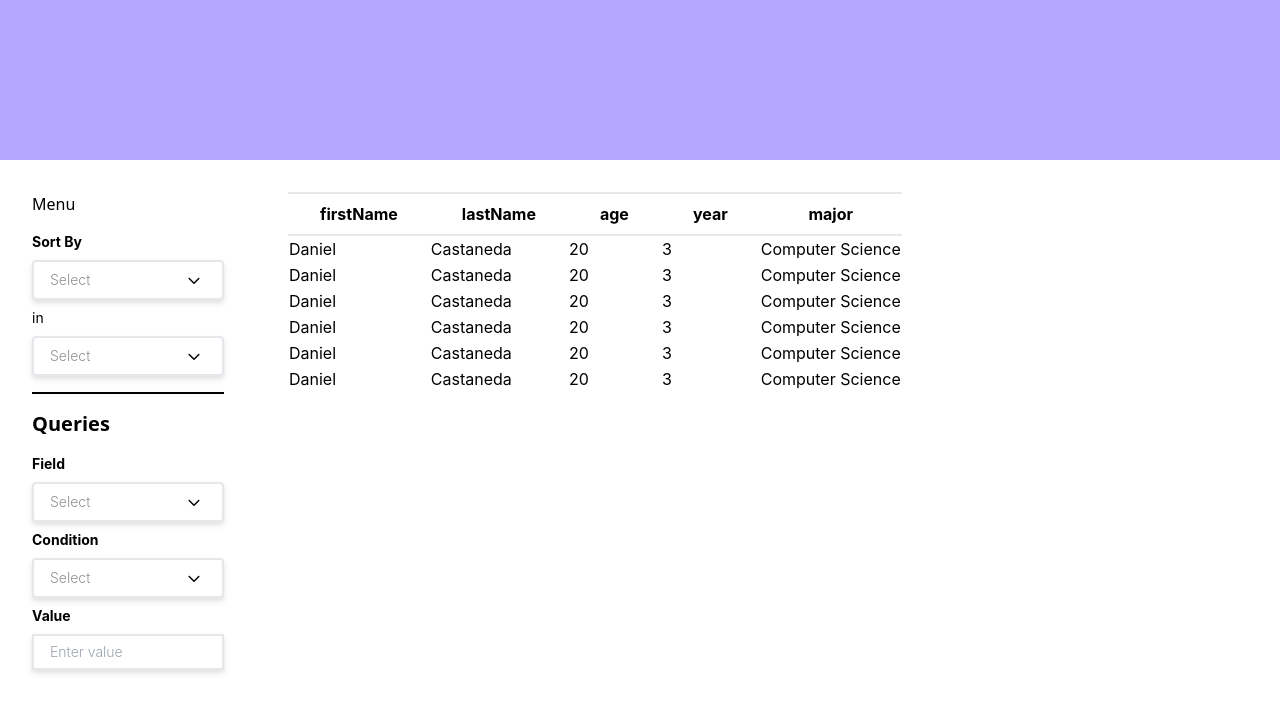
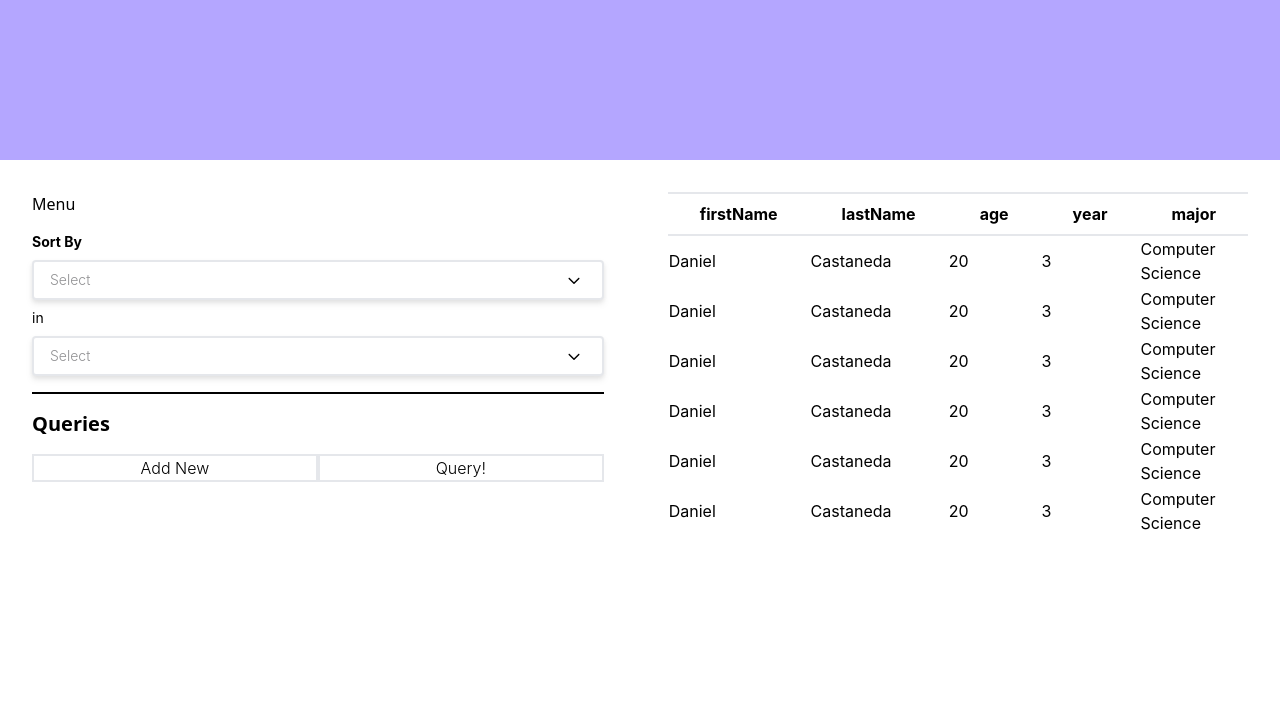
Before and after one commit to CS180-spring/cs180-21-CryPlusPlus, a Next.js app in the folder crydb/: page /main in a window 1280 px wide. Shown: the top 712 px of the page. Built offline with nearby package versions, Linux system fonts and the light colour scheme.

Commit message:
Implemented add-able queries

```diff
--- a/crydb/app/main/page.jsx
+++ b/crydb/app/main/page.jsx
@@ -1,10 +1,12 @@
+"use client";
+
 import Table from '@components/Table'
 import SortBy from '@components/SortBy';
 import Menu from '@components/Menu';
-import DropdownMenu from '@components/DropdownMenu';
-import TextInput from '@components/TextInput';
+import Query from '@components/Query';
+import { useState } from 'react';
 
-const students = [
+const data = [
   {
     firstName: "Daniel",
     lastName: "Castaneda",
@@ -48,8 +50,7 @@ const students = [
     major: "Computer Science",
   },
 ];
-
-const studentCols = [
+const cols = [
   {
     Header: "firstName",
     accessor: "firstName",
@@ -72,30 +73,38 @@ const studentCols = [
   },
 ]
 
-
 const Main = () => {
+  const [queries, setQueries] = useState([]);
+  const handleQueries = () => {
+    setQueries([...queries, []])
+  }
   return (
     <div>
       <div className='bg-figma-purple w-full h-40' />
       <div className='flex flex-row'>
-        <div className='flex flex-col p-8 gap-4 w-64'>
+        <div className='flex flex-col p-8 gap-4 w-full'>
           <Menu />
-          <SortBy fields={studentCols.map(obj => obj.Header)} />
+          <SortBy fields={cols.map(obj => obj.Header)} />
           <hr className='border-b border-black' />
           <div className='font-bold text-xl'>
             Queries
           </div>
-          <div className="flex flex-col gap-2 text-sm font-inter">
-            <strong>Field</strong>
-            <DropdownMenu options={studentCols.map(obj => obj.Header)} />
-            <strong>Condition</strong>
-            <DropdownMenu options={['Greater Than', `Less Than`, `Equal To`]} />
-            <strong>Value</strong>
-            <TextInput placeholder="Enter value"/>
+          {queries.map((data, i) => {
+            return (
+              <Query columns={cols} />
+            )
+          })}
+          <div className='flex flex-row'>
+            <button className='flex justify-center items-center hover:bg-figma-black-grey400 font-inter font-light border-2 w-full' onClick={handleQueries}>
+                Add New
+            </button>
+            <button className='flex justify-center items-center hover:bg-figma-black-grey400 font-inter font-light border-2 w-full'>
+                Query!
+            </button>
           </div>
         </div>
-        <div className='flex flex-col p-8'>
-          <Table columns={studentCols} data={students} />
+        <div className='flex flex-col items-center p-8 w-full'>
+          <Table columns={cols} data={data} />
         </div>
       </div>
     </div>
```
